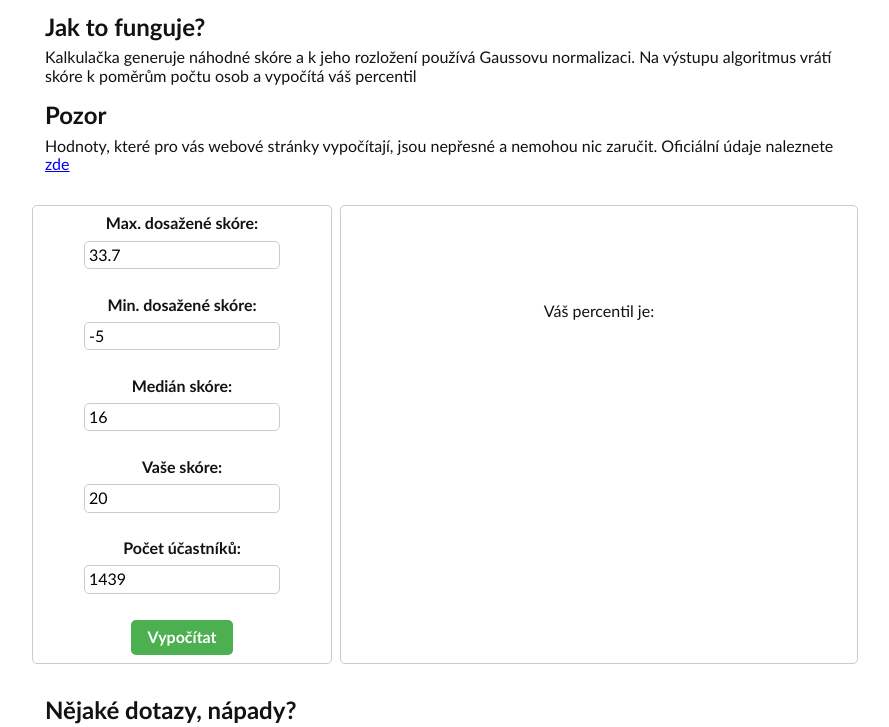
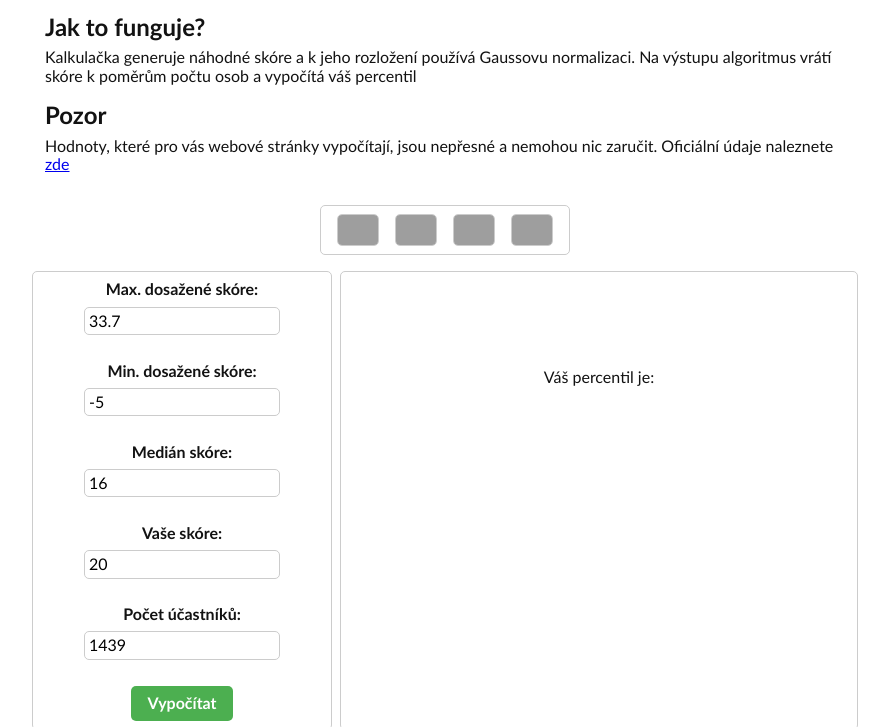
Before and after one commit to async-devil/scio-mat-percentile-calculator, a website built with webpack: page src/index.html in a window 1280 px wide. Shown: the part 101-828 px from the top of the page, without its empty margins (195-1084 px from the left). Built offline with nearby package versions, Linux system fonts and the light colour scheme; grey boxes are pictures that could not be loaded.

Commit message:
feat: add translation flags styles

```diff
--- a/src/index.html
+++ b/src/index.html
@@ -57,6 +57,7 @@
 				><a href="https://scio.cz/nsz/tabulky-pro-prepocet.asp" data-i18n="attention-text-here"></a>
 			</p>
 		</div>
+		<div id="translations"></div>
 		<div class="calculator">
 			<form id="form">
 				<label for="max-score" data-i18n="max-score"></label>
--- a/src/scss/styles.scss
+++ b/src/scss/styles.scss
@@ -34,6 +34,24 @@ p {
 	padding: 1rem;
 }
 
+#translations {
+	display: flex;
+
+	padding: 0.5rem;
+
+	border: 1px solid #ccc;
+	border-radius: 5px;
+
+	.language-flag {
+		margin: 0 0.5rem;
+
+		border: 1px solid #ccc;
+		border-radius: 5px;
+
+		cursor: pointer;
+	}
+}
+
 .calculator {
 	display: grid;
 	grid-template-columns: 300px 1fr;
@@ -41,7 +59,7 @@ p {
 
 	gap: 0.5rem;
 
-	padding: 0 1rem;
+	padding: 1rem 1rem 0 1rem;
 
 	@media screen and (max-width: 800px) {
 		grid-template-columns: 1fr;
```
